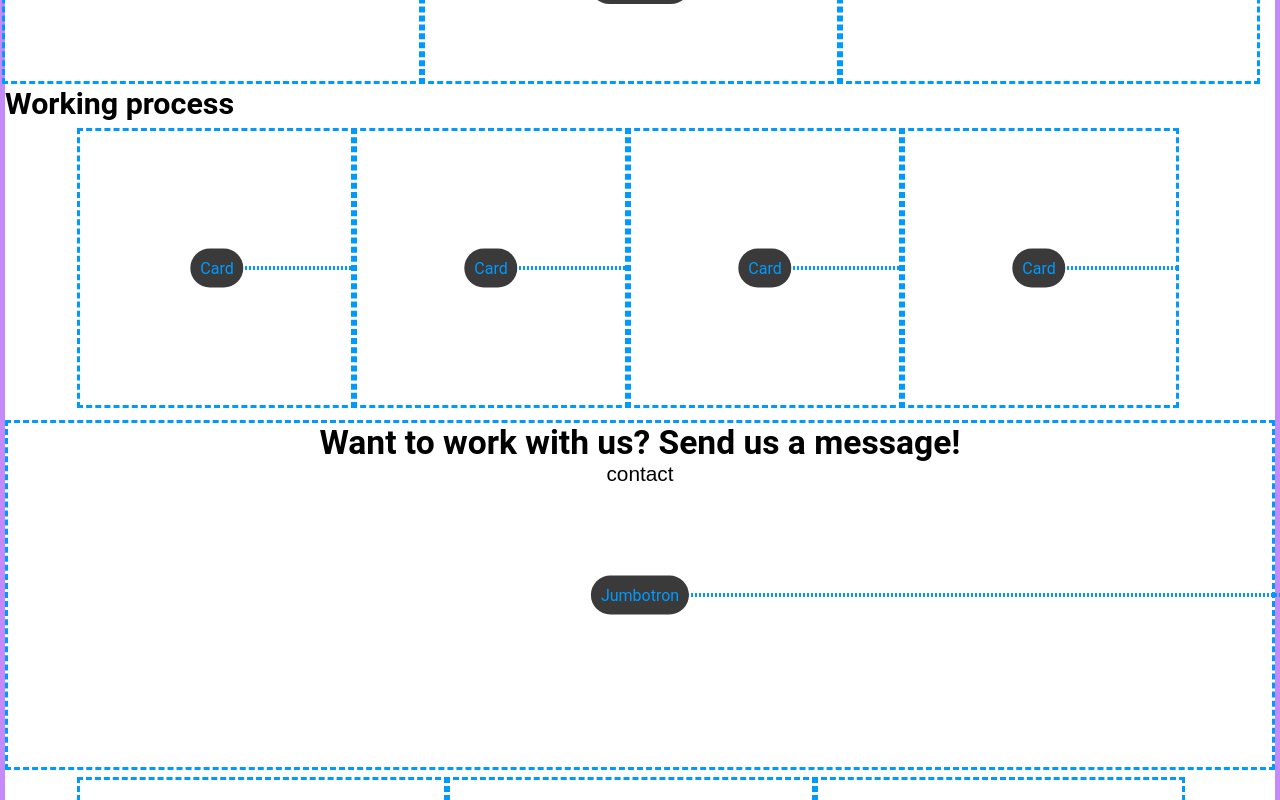
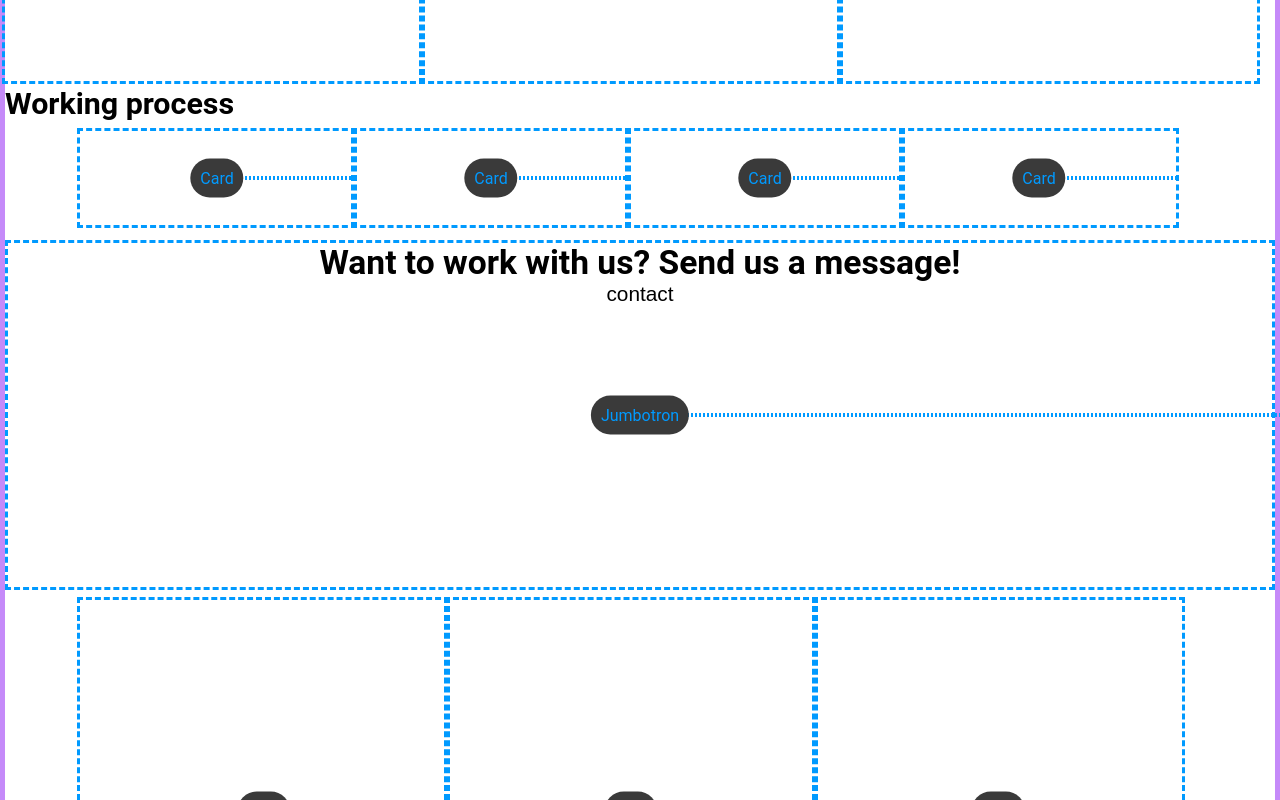
Before and after one commit to RiccardoBasso01/proj-html-vuejs, a Vue app: page / in a window 1280 px wide. Shown: the part 1340-2140 px from the top of the page. Built offline with nearby package versions, Linux system fonts and the light colour scheme.

Commit message:
Card responsive

```diff
--- a/src/components/AppFooter.vue
+++ b/src/components/AppFooter.vue
@@ -16,6 +16,6 @@ export default {
 
 <style lang="scss" scoped>
 footer {
-    height: 300px;
+    min-height: 300px;
 }
 </style>
--- a/src/components/BaseCard.vue
+++ b/src/components/BaseCard.vue
@@ -16,15 +16,43 @@ export default {
 @use '../assets/scss/style.scss' as *;
 
 .card {
-    @include square(calc(100% / 3));
+    @include square(100%);
     height: calc(100vw / 3);
     display: inline-block;
     border-radius: 0;
     margin: -3px; // DA RIMUOVERE
 
     &.small {
-        @include square(calc(100% / 4));
-        height: 280px;
+        height: 100px;
+    }
+}
+
+// Card Responsive
+@media screen and (min-width: 700px) {
+    .card {
+        width: calc(100% / 2);
+
+        &.small:not(footer .card) {
+            width: calc(100%);
+        }
+    }
+}
+
+@media screen and (min-width: 768px) {
+    .card {
+        width: calc(100% / 3);
+
+        &.small {
+            width: calc(100% / 2);
+        }
+    }
+}
+
+@media screen and (min-width: 992px) {
+
+    .card.small,
+    .card.small:not(footer .card) {
+        width: calc(100% / 4);
     }
 }
 </style>
```
